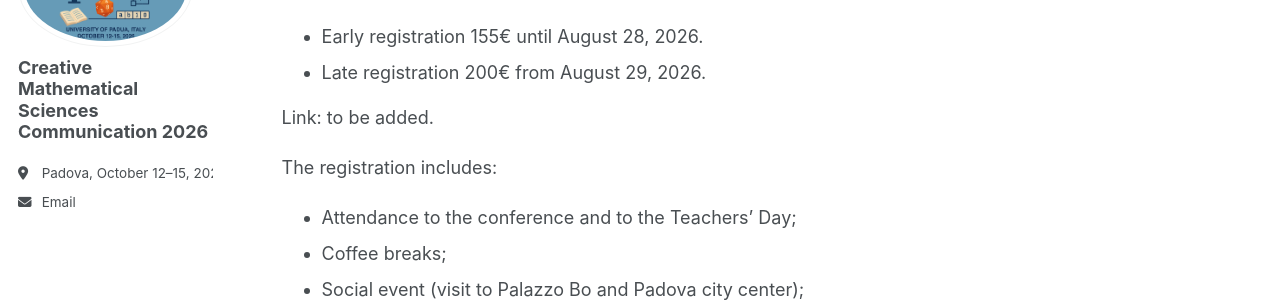
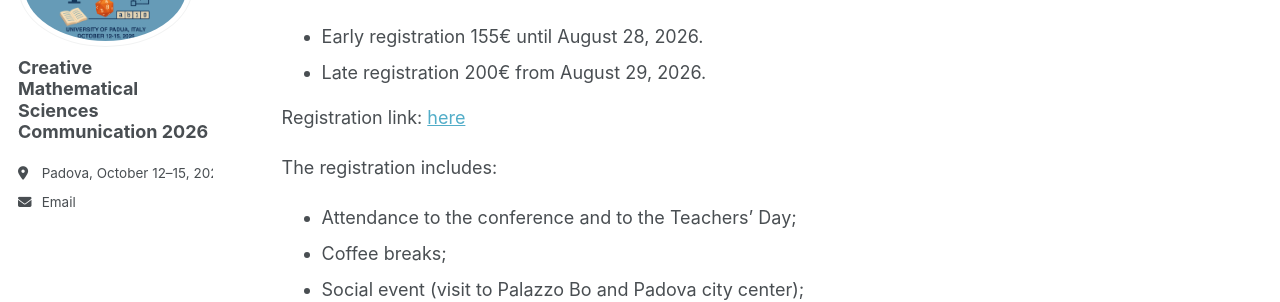
Before and after one commit to CMSC2026/cmsc2026.github.io, a Jekyll site: the page built from _pages/registration.md, in a window 1280 px wide and 1165 px high. Shown: the part 173-475 px from the top of the window. Built offline with Jekyll 4.4.1, drawn with Linux system fonts in a browser that asks for light colours; a script that is not in the unit is left out.

Commit message:
Update registration.md

```diff
--- a/_pages/registration.md
+++ b/_pages/registration.md
@@ -9,7 +9,7 @@ The registration fees for CMSC 2026 are the following:
 - Early registration 155€ until August 28, 2026.
 - Late registration 200€ from August 29, 2026.
 
-Link: to be added.
+Registration link: [here](https://www.unismart.it/en/cmsc-2026/)
 
 The registration includes:
 - Attendance to the conference and to the Teachers' Day;
```
